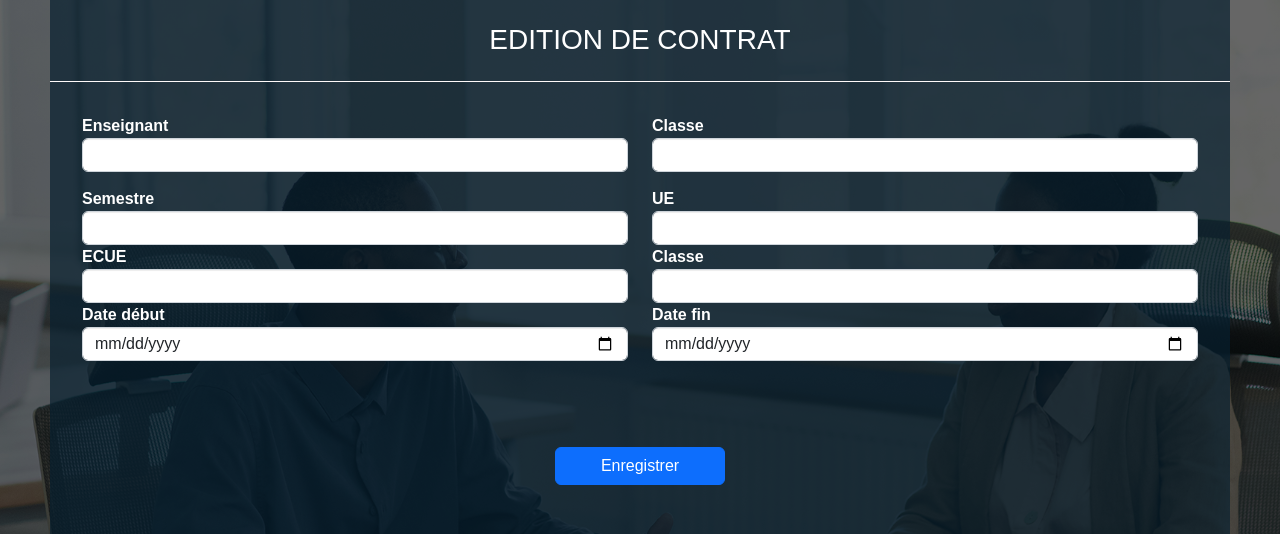
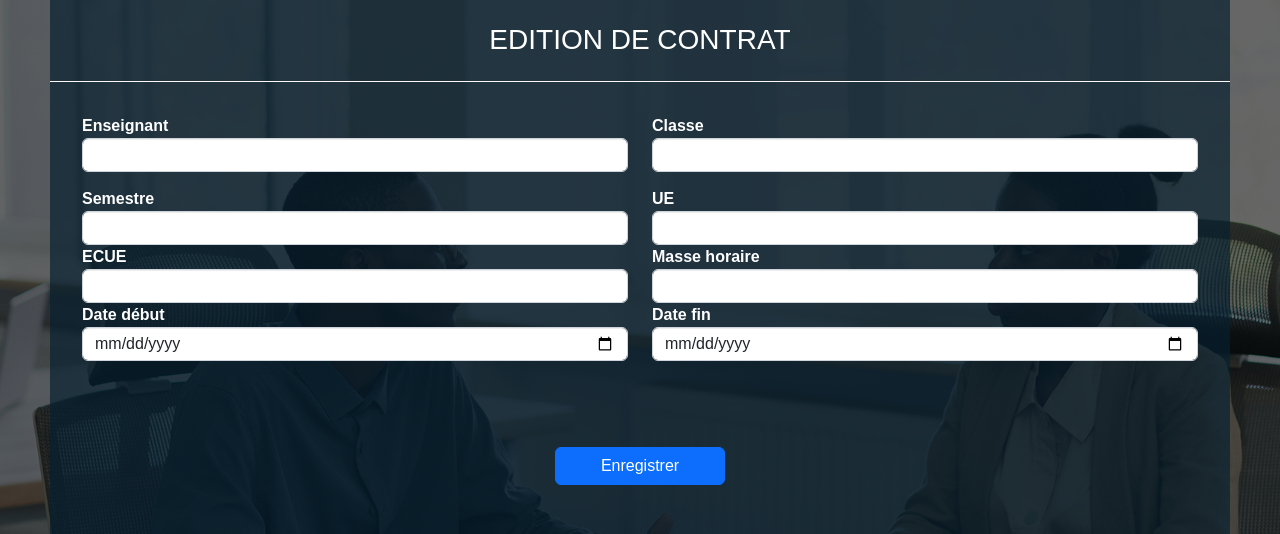
Before and after one commit to EmmanuelNoel/pgpeneam, a PHP site: page /contrat.php in a window 1280 px wide. Shown: the part 51-585 px from the top of the page. Run offline with PHP 8.4, Linux system fonts and the light colour scheme; lists and menus that the app fills with data are empty; some libraries are stand-ins or nearby versions.

Commit message:
mise à jour

```diff
--- a/contrat.php
+++ b/contrat.php
@@ -100,7 +100,7 @@ Smartphone Compatible web template, free webdesigns for Nokia, Samsung, LG, Sony
                     </div>
 
                     <div class="col-md-6">
-                        <label for="">Classe</label>
+                        <label for="">Masse horaire</label>
                         <select class="form-control " name="">
                             <option value="" disabled="" selected="" hidden=""> </option>
                         </select>
```
